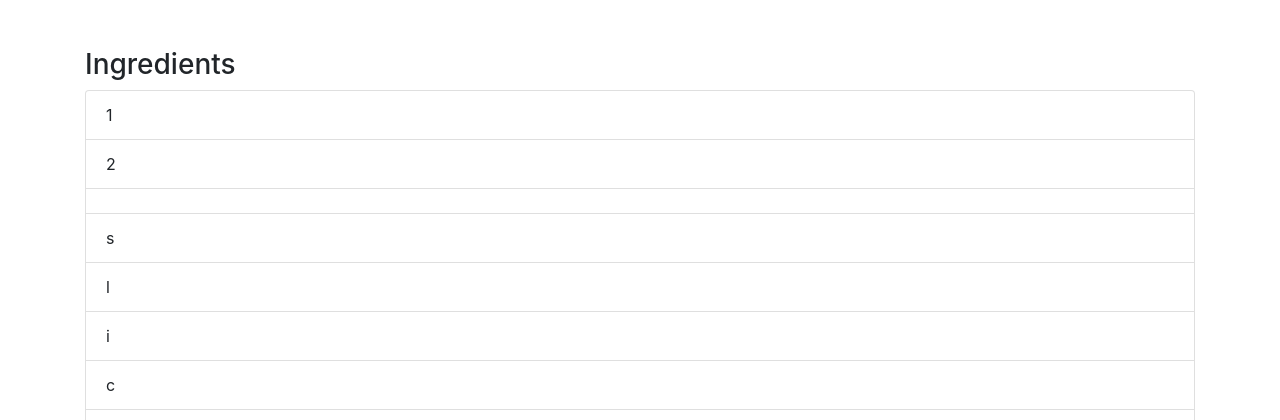
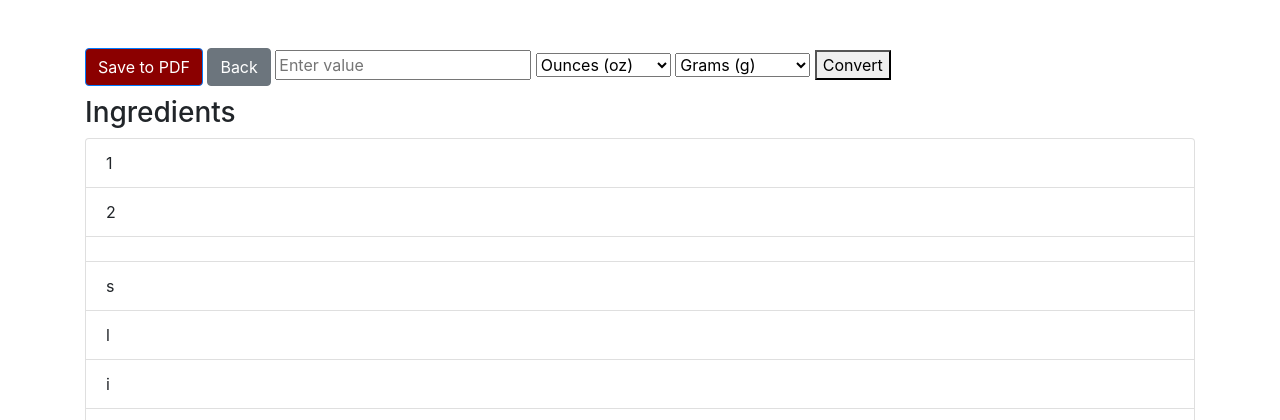
Before and after one commit to PacurariuIM/pythonProject, a Flask app: template templates/recipe.html in a window 1280 px wide. Shown: the top 420 px of the page. Run offline with Flask 3, Linux system fonts and the light colour scheme; the template is opened without the code that fills it: values that come from a table or form of the project are taken from there, others are empty; data comes from the database, SQL or seed files in the repository; some libraries are stand-ins or nearby versions.

Commit message:
added convertor + other small functionalities

```diff
--- a/main.py
+++ b/main.py
@@ -35,9 +35,9 @@
 
 
 # Home route
-@app.route('/')
-def home():
-    return render_template('home.html')
+# @app.route('/')
+# def home():
+#     return render_template('home.html')
 
 
 # Debugging table
@@ -49,7 +49,7 @@
 
 # Route to get ingredients, send request, return recipes
 SPOONACULAR_API_KEY = os.getenv('SPOONACULAR_API_KEY')
-@app.route('/get_recipes', methods=['GET', 'POST'])
+@app.route('/', methods=['GET', 'POST'])
 def get_recipes():
     form = IngredientForm()
     recipes = None
@@ -67,27 +67,65 @@
 
     return render_template('get_recipes.html', form=form, recipes=recipes)
 
-
 def scrape_recipe(url):
     response = requests.get(url)
     if response.status_code == 200:
         tree = html.fromstring(response.content)
 
-        # Extract recipe title
-        recipe_title = tree.xpath('/html/body/div[4]/div/div[3]/h1/text()')
+        # Extract recipe title dynamically based on tag (e.g., <h1>) and itemprop or class
+        recipe_title = tree.xpath('//h1[contains(@itemprop, "name")]/text()')
         recipe_title = recipe_title[0].strip() if recipe_title else 'Title not found'
 
-        # Extract ingredients
-        ingredients = tree.xpath('/html/body/div[4]/div/div[3]/div[9]/div/div[2]/div[3]/text()')
-        ingredients = [ingredient.strip() for ingredient in ingredients if ingredient.strip()]
+        # Initialize ingredients list (set to avoid duplicates)
+        ingredients = set()
 
-        # Extract instructions, with a fallback to another method if the first fails
-        instructions = tree.xpath('/html/body/div[4]/div/div[3]/div[8]/div/div/ol/li/text()')
-        if not instructions:  # Attempt a secondary method
-            instructions_div = tree.xpath('/html/body/div[4]/div/div[3]/div[8]/div/div/text()')
-            instructions = [text.strip() for text in instructions_div if text.strip()]
+        # Dynamically search for all ingredient sections with the class 'spoonacular-ingredient'
+        ingredient_sections = tree.xpath('//div[contains(@class, "spoonacular-ingredient")]')
 
-        # Clean instructions
+        for section in ingredient_sections:
+            # Search for quantity and ingredient name within the section
+            quantity_metric = section.xpath('.//div[contains(@class, "spoonacular-metric")]/text()')
+            quantity_us = section.xpath('.//div[contains(@class, "spoonacular-us")]/text()')
+            name = section.xpath('.//div[contains(@class, "spoonacular-name")]/text()')
+
+            # Prioritize metric; fallback to US if available
+            quantity = quantity_metric[0].strip() if quantity_metric else (quantity_us[0].strip() if quantity_us else '')
+            name = name[0].strip() if name else 'Unknown ingredient'
+
+            if quantity and name:
+                ingredients.add(f"{quantity} {name}")
+
+        # Convert the set back to a list and optionally sort it
+        ingredients = list(ingredients)
+
+        # Instructions Extraction - Dynamically search for instructions divs
+        instructions = []
+
+        # Primary search: for recipe instructions (class-based or itemprop-based)
+        instruction_div = tree.xpath('//div[contains(@class, "recipeInstructions")]')
+        if instruction_div:
+            instructions_text = instruction_div[0].text_content().strip()
+            instructions = instructions_text.split('\n')  # Split by new lines to separate steps
+            instructions = [step.strip() for step in instructions if step.strip()]
+
+        # Fallback search for alternative instruction divs (using itemprop)
+        if not instructions:
+            alternative_instruction_div = tree.xpath('//div[@itemprop="recipeInstructions"]')
+            if alternative_instruction_div:
+                instructions_text = alternative_instruction_div[0].text_content().strip()
+                instructions = instructions_text.split('\n')  # Split by new lines to separate steps
+                instructions = [step.strip() for step in instructions if step.strip()]
+
+        # Fallback for detailed instructions (e.g., if the recipe links elsewhere)
+        if not instructions:
+            detailed_instructions = tree.xpath('//p[contains(@id, "detailedInstructionsMention")]')
+            if detailed_instructions:
+                instructions = [p.text.strip() for p in detailed_instructions if p.text.strip()]
+
+        # Exclude any instruction containing "Read the detailed instructions on..."
+        instructions = [instruction for instruction in instructions if "Read the detailed instructions on" not in instruction]
+
+        # Clean up empty instructions and compile the data
         instructions = [instruction for instruction in instructions if instruction]
 
         # Create a dictionary to store the recipe data
@@ -101,39 +139,41 @@
     else:
         print(f"Failed to retrieve the page. Status code: {response.status_code}")
         return None
-# saves PDF in static folder, locally
 
-# @app.route('/save_pdf', methods=['POST'])
-# def save_pdf():
-#     recipe_data = session.get('recipe_data')
-#     if not recipe_data:
-#         flash("No recipe data available to download.", "danger")
-#         return redirect(url_for('get_recipes'))
 
-#     pdf = FPDF()
-#     pdf.add_page()
-#     pdf.set_font("Arial", size=12)
+# def scrape_recipe(url):
+#     response = requests.get(url)
+#     if response.status_code == 200:
+#         tree = html.fromstring(response.content)
 
-#     # Add title
-#     pdf.cell(200, 10, txt=f"Recipe: {recipe_data['title']}", ln=True, align='C')
+#         # Extract recipe title
+#         recipe_title = tree.xpath('/html/body/div[4]/div/div[3]/h1/text()')
+#         recipe_title = recipe_title[0].strip() if recipe_title else 'Title not found'
 
-#     # Add ingredients
-#     pdf.cell(200, 10, txt="Ingredients:", ln=True)
-#     for ingredient in recipe_data['ingredients']:
-#         pdf.cell(200, 10, txt=ingredient, ln=True)
+#         # Extract ingredients
+#         ingredients = tree.xpath('/html/body/div[4]/div/div[3]/div[9]/div/div[2]/div[3]/text()')
+#         ingredients = [ingredient.strip() for ingredient in ingredients if ingredient.strip()]
 
-#     # Add instructions
-#     pdf.cell(200, 10, txt="Instructions:", ln=True)
-#     for instruction in recipe_data['instructions']:
-#         pdf.multi_cell(0, 10, txt=instruction)
+#         # Extract instructions, with a fallback to another method if the first fails
+#         instructions = tree.xpath('/html/body/div[4]/div/div[3]/div[8]/div/div/ol/li/text()')
+#         if not instructions:  # Attempt a secondary method
+#             instructions_div = tree.xpath('/html/body/div[4]/div/div[3]/div[8]/div/div/text()')
+#             instructions = [text.strip() for text in instructions_div if text.strip()]
 
-#     # Save the PDF to a temporary file
-#     pdf_filename = f"{recipe_data['title']}.pdf"
-#     pdf_path = os.path.join('static', pdf_filename)
-#     pdf.output(pdf_path)
+#         # Clean instructions
+#         instructions = [instruction for instruction in instructions if instruction]
 
-#     # Send the PDF file to the user
-#     return send_file(pdf_path, as_attachment=True)
+#         # Create a dictionary to store the recipe data
+#         recipe_data = {
+#             'title': recipe_title,
+#             'ingredients': ingredients,
+#             'instructions': instructions
+#         }
+
+#         return recipe_data
+#     else:
+#         print(f"Failed to retrieve the page. Status code: {response.status_code}")
+#         return None
 
 @app.route('/recipe', methods=['POST'])
 def recipe():
@@ -153,8 +193,8 @@
     return redirect(url_for('get_recipes'))
 
 
+# if __name__ == '__main__':
+#     uvicorn.run("main:app", host="0.0.0.0", port=8000)
+
 if __name__ == '__main__':
-    uvicorn.run("main:app", host="0.0.0.0", port=8000)
-
-# if __name__ == '__main__':
-#     app.run(debug=True)
+    app.run(debug=True)
--- a/templates/recipe.html
+++ b/templates/recipe.html
@@ -5,20 +5,59 @@
     <meta name="viewport" content="width=device-width, initial-scale=1.0">
     <title>{{ recipe.title }}</title>
     <link href="https://stackpath.bootstrapcdn.com/bootstrap/4.5.2/css/bootstrap.min.css" rel="stylesheet">
-    <script src="https://cdnjs.cloudflare.com/ajax/libs/jspdf/2.4.0/jspdf.umd.min.js"></script>
-    <script>
-        // Check if jsPDF is loaded properly
-        if (window.jspdf) {
-            console.log("jsPDF is loaded:", window.jspdf);  // Should log the jsPDF object
-        } else {
-            console.error("jsPDF is not loaded.");
-        }
-    </script>
 </head>
 <body>
 
     <div class="container">
         <h1 class="my-5 text-center">{{ recipe.title }}</h1>
+
+        <!-- Save to PDF button -->
+        <button id="downloadPdf" class="btn btn-primary">Save to PDF</button>
+
+        <script>
+            // Get the button element
+            const button = document.getElementById('downloadPdf');
+
+            // Change the button's background color implicitly (as soon as the page loads)
+            button.style.backgroundColor = '#8b0000';
+            button.style.color = 'white';
+        </script>
+
+        <!-- Back Button -->
+        <button onclick="window.history.back()" class="btn btn-secondary" >Back</button>
+
+        <!-- Input number -->
+        <input type="number" id="inputValue" placeholder="Enter value" />
+
+        <!-- From Unit Dropdown -->
+        <select id="fromUnit" style="flex: 1;">
+            <option value="oz">Ounces (oz)</option>
+            <option value="g">Grams (g)</option>
+            <option value="lb">Pounds (lb)</option>
+            <option value="kg">Kilograms (kg)</option>
+            <option value="ml">Milliliters (ml)</option>
+            <option value="l">Liters (l)</option>
+            <option value="C">Celsius (°C)</option>
+            <option value="F">Fahrenheit (°F)</option>
+        </select>
+
+        <!-- To Unit Dropdown -->
+        <select id="toUnit" style="flex: 1;">
+            <option value="g">Grams (g)</option>
+            <option value="oz">Ounces (oz)</option>
+            <option value="lb">Pounds (lb)</option>
+            <option value="kg">Kilograms (kg)</option>
+            <option value="ml">Milliliters (ml)</option>
+            <option value="l">Liters (l)</option>
+            <option value="F">Fahrenheit (°F)</option>
+            <option value="C">Celsius (°C)</option>
+        </select>
+
+        <!-- Convert Button -->
+        <button onclick="convertUnits()" style="flex: 1;">Convert</button>
+
+        <!-- Result Box -->
+        <div class="result" id="resultBox" style="flex: 2; padding: 5px; text-align: center;"></div>
 
         <!-- Display Ingredients -->
         <h3>Ingredients</h3>
@@ -36,14 +75,11 @@
             {% endfor %}
         </ol>
 
-        <!-- Save to PDF button -->
-        <button id="downloadPdf" class="btn btn-primary">Save to PDF</button>
-
     </div>
 
     <script>
-        // Debug the JSON string safely
-        console.log("Raw JSON for Ingredients:", `{{ recipe.ingredients | tojson | safe }}`);
+        // // Debug the JSON string safely
+        // console.log("Raw JSON for Ingredients:", `{{ recipe.ingredients | tojson | safe }}`);
 
         try {
             // Parse the JSON safely
@@ -93,6 +129,73 @@
             console.error("Error parsing JSON:", error.message);
         }
     </script>
+    <script>
+        function convertUnits() {
+          // Get the input value, from unit, and to unit
+          const inputValue = parseFloat(document.getElementById('inputValue').value);
+          const fromUnit = document.getElementById('fromUnit').value;
+          const toUnit = document.getElementById('toUnit').value;
+
+          // Validation for empty input
+          if (isNaN(inputValue) || inputValue === '') {
+            document.getElementById('resultBox').innerText = "Please enter a valid number.";
+            return;
+          }
+
+          // Conversion logic
+          let result = 0;
+          let message = '';
+
+          if (fromUnit === toUnit) {
+            result = inputValue;
+            message = `${inputValue} ${fromUnit}`;
+          } else {
+            switch (fromUnit) {
+              case 'oz':
+                if (toUnit === 'g') result = inputValue * 28.3495;
+                else if (toUnit === 'lb') result = inputValue / 16;
+                else if (toUnit === 'kg') result = inputValue / 35.274;
+                break;
+              case 'g':
+                if (toUnit === 'oz') result = inputValue / 28.3495;
+                else if (toUnit === 'lb') result = inputValue / 453.592;
+                else if (toUnit === 'kg') result = inputValue / 1000;
+                break;
+              case 'lb':
+                if (toUnit === 'oz') result = inputValue * 16;
+                else if (toUnit === 'g') result = inputValue * 453.592;
+                else if (toUnit === 'kg') result = inputValue / 2.205;
+                break;
+              case 'kg':
+                if (toUnit === 'oz') result = inputValue * 35.274;
+                else if (toUnit === 'g') result = inputValue * 1000;
+                else if (toUnit === 'lb') result = inputValue * 2.205;
+                break;
+              case 'ml':
+                if (toUnit === 'l') result = inputValue / 1000;
+                break;
+              case 'l':
+                if (toUnit === 'ml') result = inputValue * 1000;
+                break;
+              case 'C':
+                if (toUnit === 'F') result = (inputValue * 9/5) + 32;
+                break;
+              case 'F':
+                if (toUnit === 'C') result = (inputValue - 32) * 5/9;
+                break;
+              default:
+                message = "Conversion not supported for selected units.";
+            }
+          }
+
+          if (message === '') {
+            message = `${inputValue} ${fromUnit} is equal to ${result} ${toUnit}`;
+          }
+
+          // Display the result
+          document.getElementById('resultBox').innerText = message;
+        }
+    </script>
 
 <script src="https://code.jquery.com/jquery-3.5.1.slim.min.js"></script>
 <script src="https://cdn.jsdelivr.net/npm/@popperjs/core@2.9.1/dist/umd/popper.min.js"></script>
```
Also changed, not shown: templates/.unused/home.html (renamed from templates/home.html), templates/.unused/login.html (renamed from templates/login.html), templates/.unused/register.html (renamed from templates/register.html).
